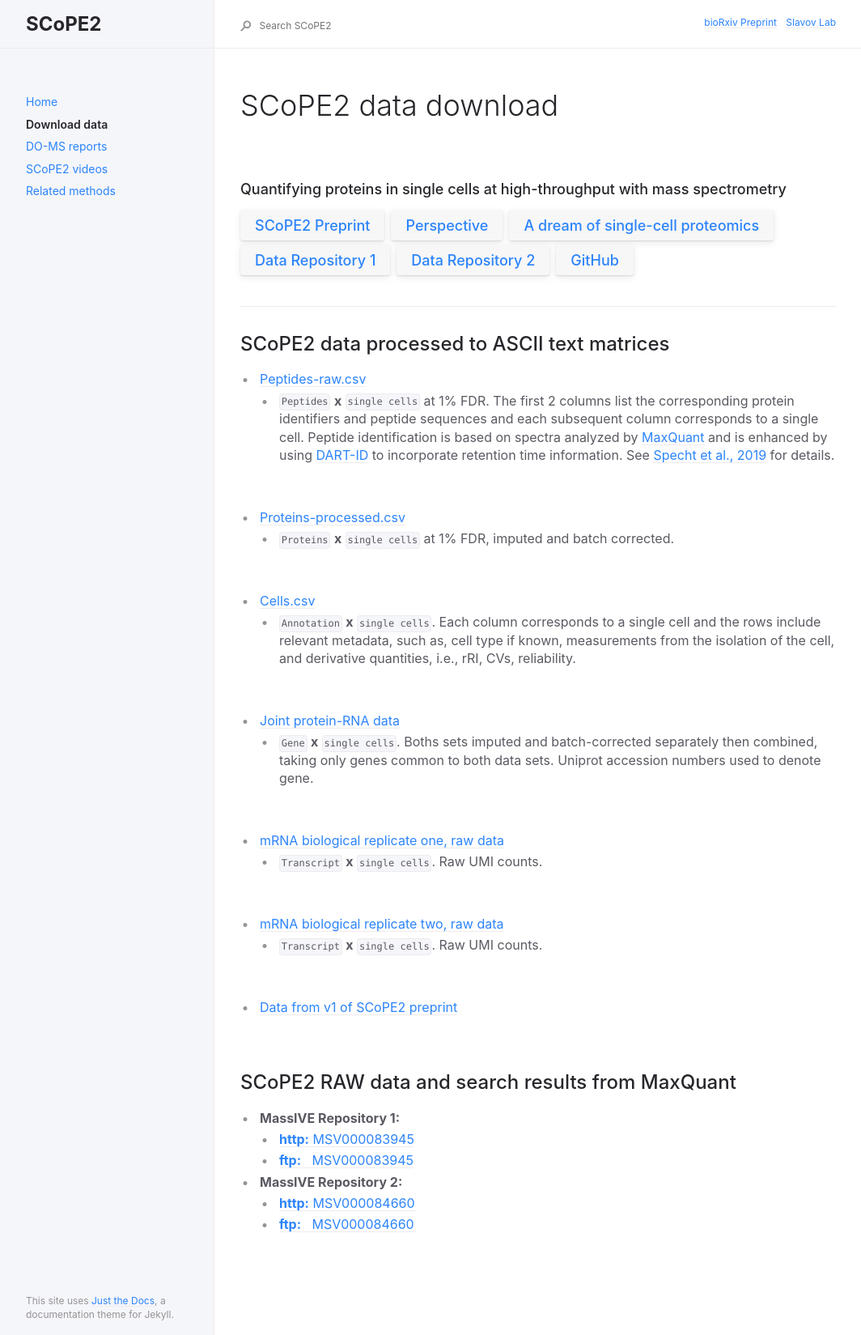
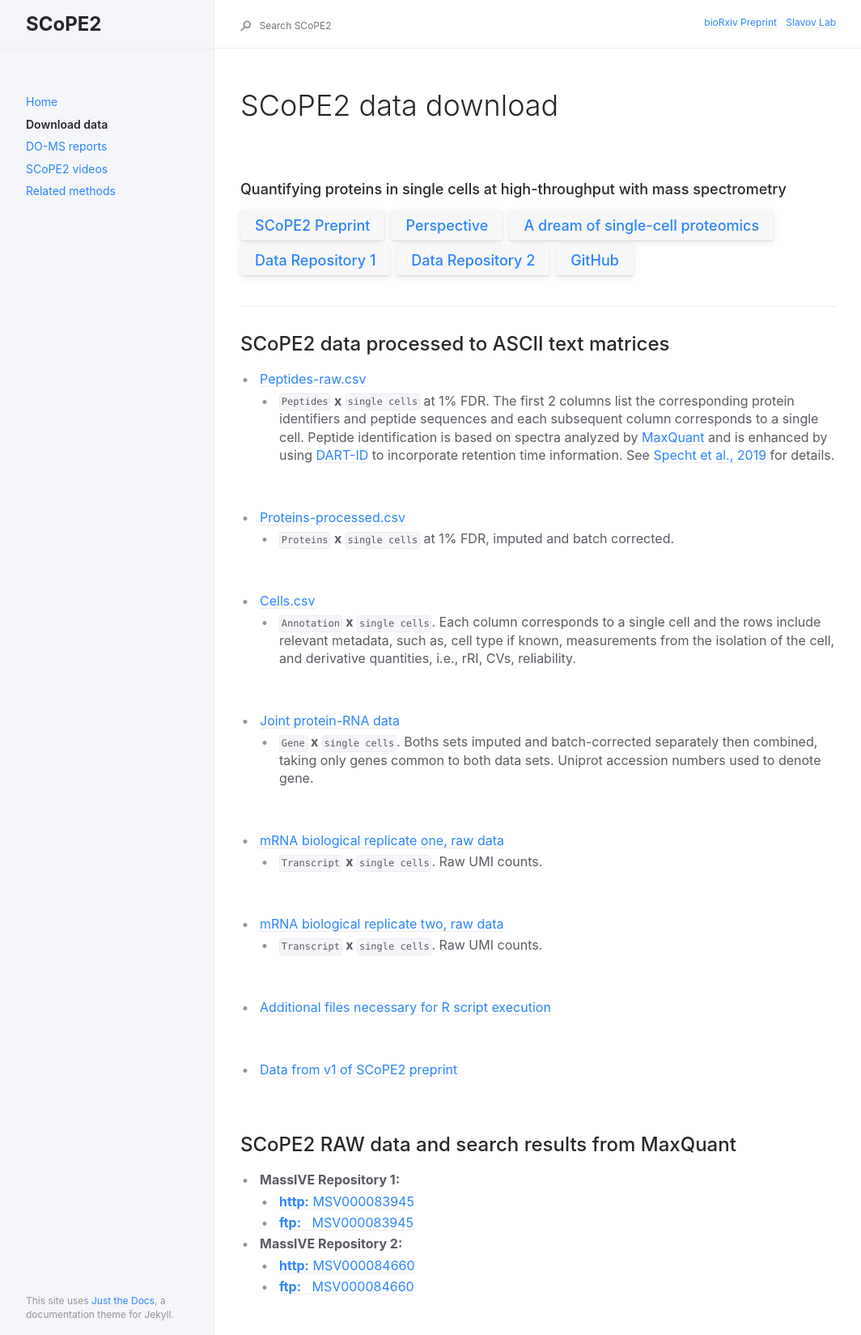
Before and after one commit to SlavovLab/SCoPE2, a Jekyll site: the page built from docs/docs/data.md, in a window 1280 px wide. Shown: the whole page at 81% size, without its empty margins (91-1155 px from the left). Built offline with Jekyll 4.4.1, drawn with Linux system fonts in a browser that asks for light colours.

Commit message:
Update data.md

```diff
--- a/docs/docs/data.md
+++ b/docs/docs/data.md
@@ -52,6 +52,10 @@ description: "download single-cell proteomics data from SCoPE2, a second generat
 
 &nbsp;
 
+* [Additional files necessary for R script execution](https://drive.google.com/open?id=1VzBfmNxziRYqayx3SP-cOe2gu129Obgx)
+
+&nbsp;
+
 * [Data from v1 of SCoPE2 preprint](https://drive.google.com/open?id=1cMQ-SIGpHwSfx9wJF2fIa-t8yX329LPM)
 
 &nbsp;
```
